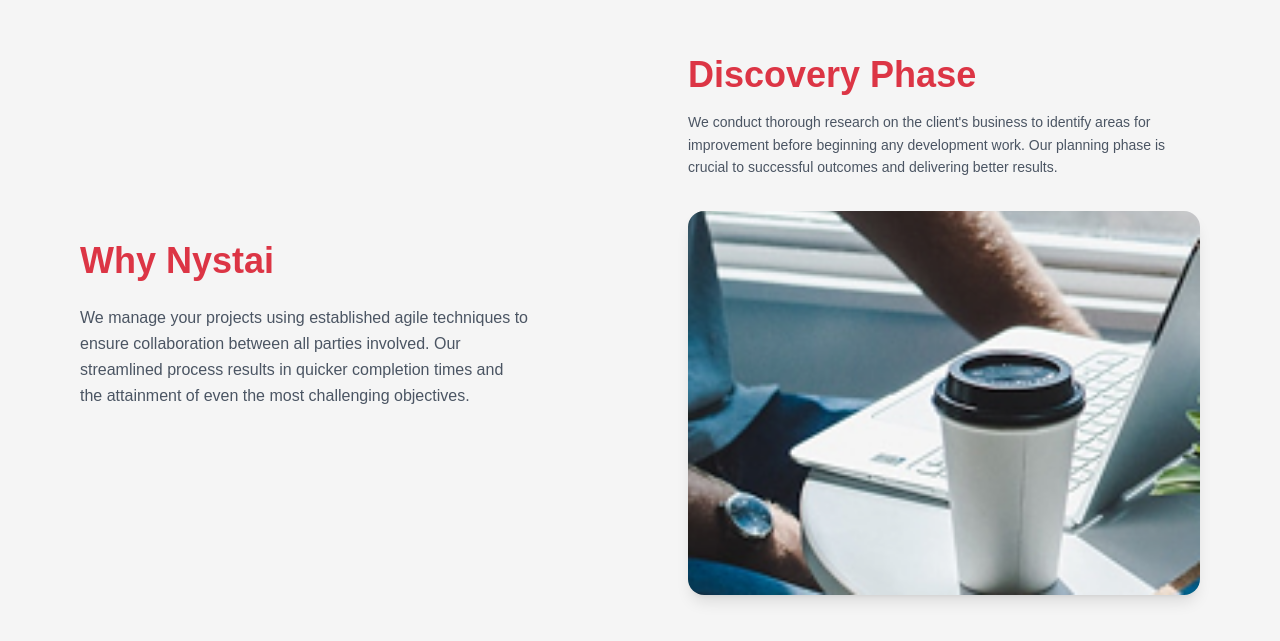
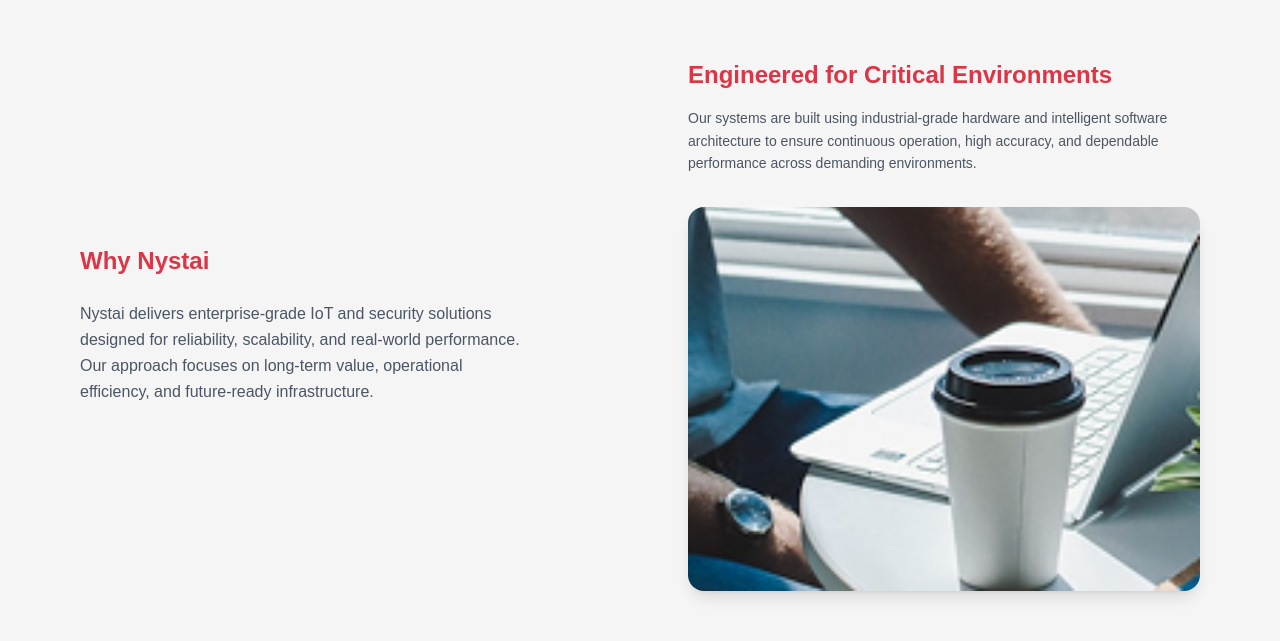
Before and after one commit to HariprasathIT/NEW-NYSTAI, a React (Vite) app: page / in a window 1280 px wide. Shown: the part 3702-4343 px from the top of the page. Built offline with nearby package versions, Linux system fonts and the light colour scheme; no server answers.

Commit message:
logo updated

```diff
--- a/src/components/common/Footer.jsx
+++ b/src/components/common/Footer.jsx
@@ -7,7 +7,7 @@ const NystaiFooter = () => {
                 <div class="mx-auto max-w-[1540px] px-4 sm:px-6 lg:px-0">
                     <div class="grid grid-cols-2 sm:grid-cols-4 lg:grid-cols-6 gap-3 gap-y-8 md:gap-8 py-10 max-w-sm mx-auto sm:max-w-3xl lg:max-w-full">
                         <div class="col-span-full mb-10 lg:col-span-2 lg:mb-0">
-                            <img src={nyslogo} alt="" />
+                            <img src={nyslogo} alt="" className="h-[50px]" />
                             <p class="py-8 text-sm text-gray-500 lg:max-w-xs text-center lg:text-left">Trusted in more than 100 countries & 5 million customers. Have any query ?</p>
                             <a href="#" class="py-2.5 px-5 h-9 block w-fit bg-[#dc3545] rounded-full shadow-sm text-xs text-white mx-auto transition-all  duration-500 lg:mx-0">
                                 Contact us
--- a/src/components/common/Navbar.jsx
+++ b/src/components/common/Navbar.jsx
@@ -142,7 +142,7 @@ const Navbar = () => {
           {/* Logo */}
           <div className="col-span-2 flex items-center">
             <Link to="/" onClick={closeAllMenus}>
-              <img src={nyslogo} alt="Logo" className="md:h-[35px] w-full" />
+              <img src={nyslogo} alt="Logo" className="md:h-[50px] w-full" />
             </Link>
           </div>
 
--- a/src/pages/AllsolutionsPage/Smarthome.jsx
+++ b/src/pages/AllsolutionsPage/Smarthome.jsx
@@ -100,7 +100,7 @@ function Sectiontwo() {
                         {/* Right Content (Takes remaining space) */}
                         <div className="flex-1 bg-[#f9f9f9] rounded-2xl h-[400px] flex justify-center items-center">
                             <div className="max-w-[730px] p-5 md:px-0">
-                                <h2 className="text-2xl md:text-[30px] font-bold text-[#ffc107] mb-6 uppercase">
+                                <h2 className="text-2xl md:text-[30px] font-bold text-[#ffc107] mb-6">
                                     Specialized Safeguarding
                                 </h2>
                                 <ul className="list-disc pl-5 text-[#4a4a4a] md:text-[15px] leading-relaxed space-y-5" style={{ letterSpacing: ".5px" }}>
--- a/src/pages/HomePage/Home.jsx
+++ b/src/pages/HomePage/Home.jsx
@@ -718,22 +718,26 @@ function WhyNystai() {
     const sections = [
         {
             title: "Why Nystai",
-            description: "We manage your projects using established agile techniques to ensure collaboration between all parties involved. Our streamlined process results in quicker completion times and the attainment of even the most challenging objectives.",
+            description:
+                "Nystai delivers enterprise-grade IoT and security solutions designed for reliability, scalability, and real-world performance. Our approach focuses on long-term value, operational efficiency, and future-ready infrastructure.",
             image: null
         },
         {
-            title: "Discovery Phase",
-            description: "We conduct thorough research on the client's business to identify areas for improvement before beginning any development work. Our planning phase is crucial to successful outcomes and delivering better results.",
+            title: "Engineered for Critical Environments",
+            description:
+                "Our systems are built using industrial-grade hardware and intelligent software architecture to ensure continuous operation, high accuracy, and dependable performance across demanding environments.",
             image: WhynysImg1
         },
         {
-            title: "Discovery Phase",
-            description: "We create a comprehensive product from start to finish and offer customized web UX/UI design to meet your specifications. We always keep in mind the end-users to enhance their experience.",
+            title: "Unified & Scalable Architecture",
+            description:
+                "Nystai solutions integrate devices, networking, analytics, and management platforms into a single ecosystem. This unified approach allows seamless expansion without disrupting existing infrastructure.",
             image: WhynysImg2
         },
         {
-            title: "Discovery Phase",
-            description: "We employ diverse web development methods for smooth project execution. Our full web development services cover different programming languages and technical solution architectures.",
+            title: "Security & Intelligence by Design",
+            description:
+                "We embed security, data integrity, and intelligent monitoring at every layer. With real-time insights and compliance-ready systems, Nystai empowers organizations to make confident, data-driven decisions.",
             image: WhynysImg3
         }
     ];
@@ -785,7 +789,7 @@ function WhyNystai() {
                                     <div className="max-w-6xl w-full">
                                         {index === 0 ? (
                                             <div className="space-y-6">
-                                                <h2 className="text-4xl md:text-4xl font-bold text-[#dc3545]">
+                                                <h2 className="text-4xl md:text-2xl font-bold text-[#dc3545]">
                                                     {section.title}
                                                 </h2>
                                                 <p className="text-  text-gray-600 max-w-md leading-relaxed">
@@ -795,7 +799,7 @@ function WhyNystai() {
                                         ) : (
                                             <div className="space-y-8">
                                                 <div className="space-y-4">
-                                                    <h3 className="text-4xl md:text-4xl font-bold text-[#dc3545]">
+                                                    <h3 className="text-4xl md:text-2xl font-bold text-[#dc3545]">
                                                         {section.title}
                                                     </h3>
                                                     <p className="text-sm text-gray-600 max-w-lg leading-relaxed">
@@ -926,7 +930,7 @@ function Testimonial() {
 
     return (
         <>
-            <section className="max-w-[1540px] mx-auto px-4 bg-white">
+            <section className="max-w-[1540px] mx-auto px-4 pb-16 bg-white">
 
                 <Swiper
                     modules={[Autoplay]}
--- a/src/pages/ServicePage/service.jsx
+++ b/src/pages/ServicePage/service.jsx
@@ -210,7 +210,7 @@ function SectionThree() {
                 {/* Text SECOND on mobile */}
                 <div className="flex-1 bg-[#f9f9f9] rounded-2xl flex items-center h-auto md:h-[400px] order-2 md:order-2">
                     <div className="max-w-[730px] p-5 md:px-6 lg:px-8">
-                        <h2 className="text-xl sm:text-2xl md:text-[30px] font-bold text-[#ffc107] mb-6 uppercase">
+                        <h2 className="text-xl sm:text-2xl md:text-[30px] font-bold text-[#ffc107] mb-6">
                             Specialized Safeguarding
                         </h2>
 
@@ -244,7 +244,7 @@ function SectionThree() {
                 {/* Text SECOND on mobile */}
                 <div className="flex-1 bg-[#f9f9f9] rounded-2xl flex items-center h-auto md:h-[400px] order-2 md:order-1">
                     <div className="max-w-[730px] p-5 md:px-6 lg:px-8">
-                        <h2 className="text-xl sm:text-2xl md:text-[30px] font-bold text-[#ffc107] mb-6 uppercase">
+                        <h2 className="text-xl sm:text-2xl md:text-[30px] font-bold text-[#ffc107] mb-6">
                             Deployment Services
                         </h2>
 
```
Also changed, not shown: src/assets/nyslogo.png.
